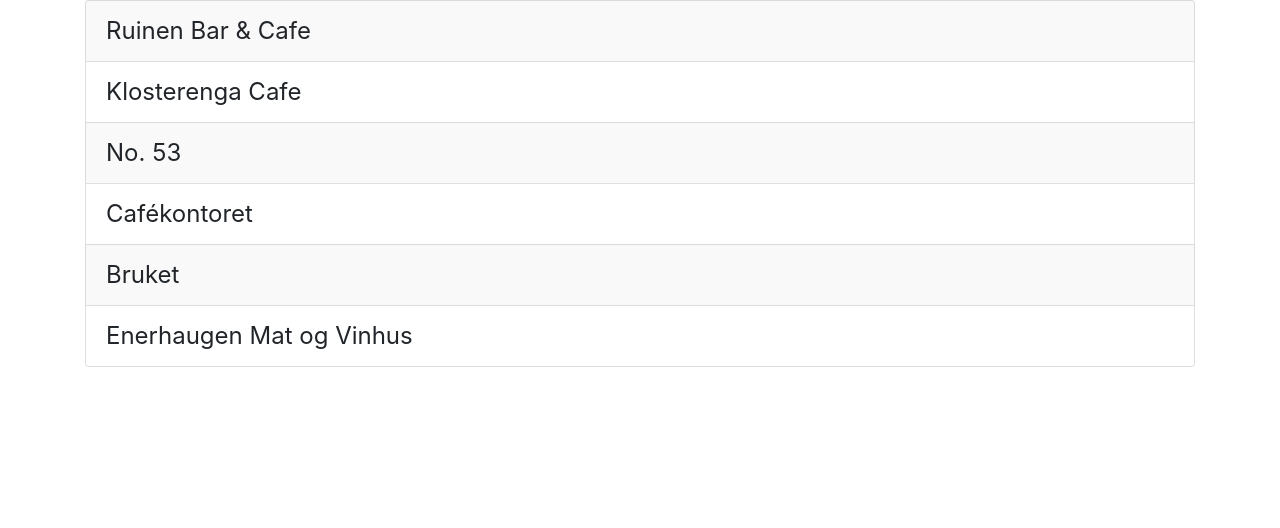
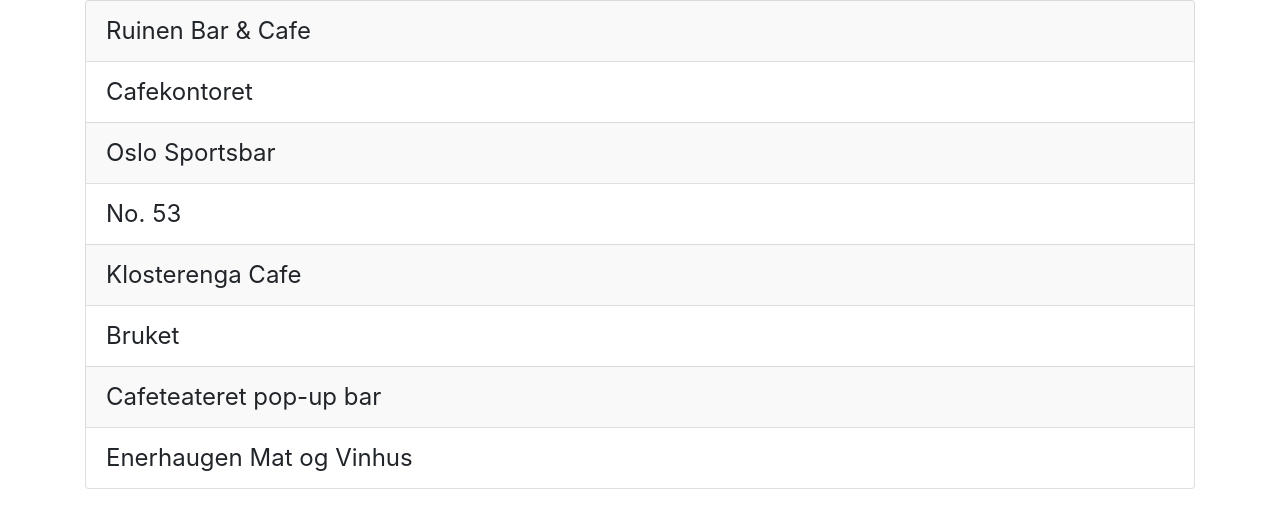
Before and after one commit to kusma/tom-waits, a Jekyll site: the page built from index.md, in a window 1280 px wide. Shown: the top 528 px of the page. Built offline with Jekyll 4.4.1, drawn with Linux system fonts in a browser that asks for light colours.

Commit message:
Update bars.yml

```diff
--- a/_data/bars.yml
+++ b/_data/bars.yml
@@ -1,6 +1,8 @@
 - Ruinen Bar & Cafe
+- Cafekontoret
+- Oslo Sportsbar
+- No. 53
 - Klosterenga Cafe
-- No. 53
-- Cafékontoret
 - Bruket
+- Cafeteateret pop-up bar
 - Enerhaugen Mat og Vinhus
```
